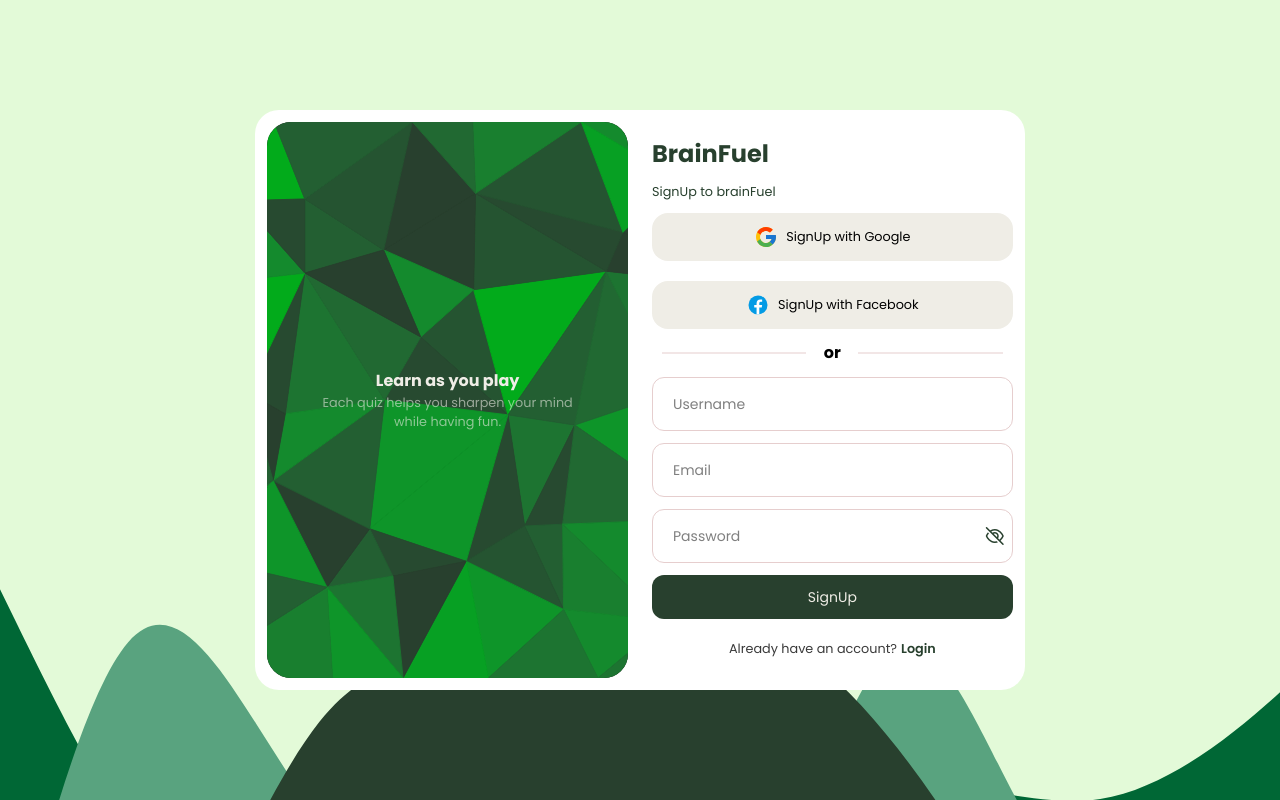
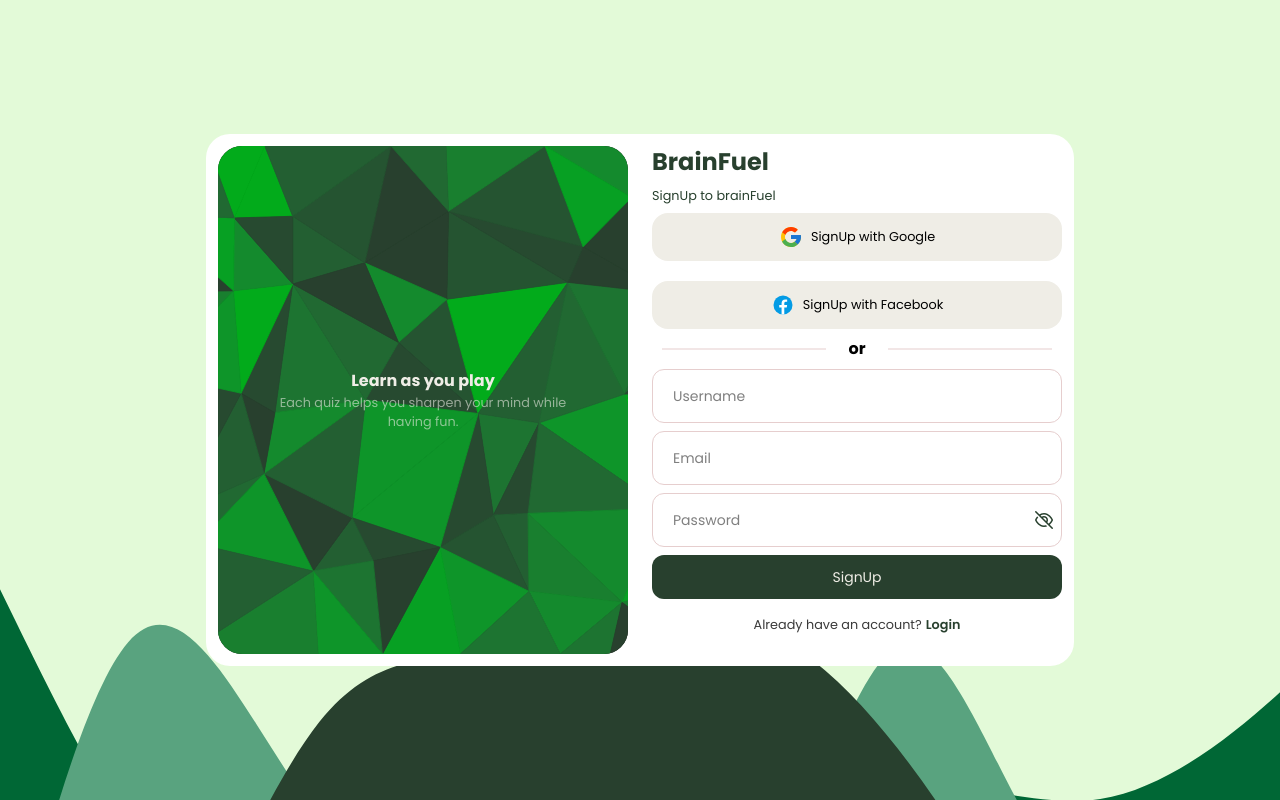
Before and after one commit to Jackson-51/Quiz-App, a React (Vite) app: page /signup in a window 1280 px wide. Built offline with nearby package versions, Linux system fonts and the light colour scheme; what @lordicon/element would draw is missing.

Commit message:
fix some padding in the signup page

```diff
--- a/src/page/signup.jsx
+++ b/src/page/signup.jsx
@@ -5,7 +5,7 @@ import { Link } from "react-router-dom";
 const SignUp = () => {
     const [passwordState, setPasswordState] = useState(false);
     return (
-        <div className="relative z-10 flex justify-center items-center w-screen h-screen bg-[var(--lightLemon)]">
+        <div className="px-5 relative z-10 flex justify-center items-center w-screen h-screen bg-[var(--lightLemon)]">
             <div className="absolute bottom-0 w-full h-full z-[-1] overflow-hidden flex flex-col justify-end">
                 <motion.img
                     src="/bg3.svg"
@@ -53,20 +53,20 @@ const SignUp = () => {
                     }}
                 />
             </div>
-            <form action="" className="flex flex-col p-3 bg-white rounded-3xl gap-4 md:gap-6 md:grid md:grid-cols-2">
+            <form action="" className="flex flex-col p-3 bg-white rounded-3xl gap-4 md:w-[70%] md:gap-6 md:grid md:grid-cols-2">
                 <motion.div
                 whileInView={{ scale: [1, 1.1, 1] }}
                 viewport={{ once: true, amount: 0.5 }}
                 transition={{ duration: 0.3}}
                 className="relative rounded-3xl overflow-hidden w-[100%] h-40 md:h-[100%] bg-black flex justify-center items-center">
-                <img src="/low-poly.svg" alt="" className="absolute z-0 md:object-cover md:h-[100%]" />
-                <div className="relative z-1 flex flex-col text-center w-[70%]">
-                    <b className="text-[var(--lightGray)]">Learn as you play</b>
-                    <small className="text-[#efede693]">Each quiz helps you sharpen your mind while having fun.</small>
-                </div>
+                    <img src="/low-poly.svg" alt="" className="absolute z-0 md:object-cover md:h-[100%]" />
+                    <div className="relative z-1 flex flex-col text-center w-[70%]">
+                        <b className="text-[var(--lightGray)]">Learn as you play</b>
+                        <small className="text-[#efede693]">Each quiz helps you sharpen your mind while having fun.</small>
+                    </div>
                 </motion.div>
-                <div className="flex flex-col items-center gap-3 md:items-start">
-                    <b className="text-[var(--baseColor)] text-extrabold mt-4 md:text-2xl">BrainFuel</b>
+                <div className="flex flex-col items-center gap-2 md:items-start">
+                    <b className="text-[var(--baseColor)] text-extrabold md:text-2xl">BrainFuel</b>
                     <small className="text-[var(--baseColor)]">SignUp to brainFuel</small>
                     <div className="flex md:flex-col justify-center items-center gap-5 w-full">
                         <span className="md:w-full flex cursor-pointer justify-center items-center bg-[var(--lightGray)] px-5 py-3 rounded-2xl gap-2"><img src="/google.svg" alt="" className="w-6 h-6" /><small className="">{window.innerWidth > 768 ? "SignUp with Google" : "Google"}</small></span>
```
